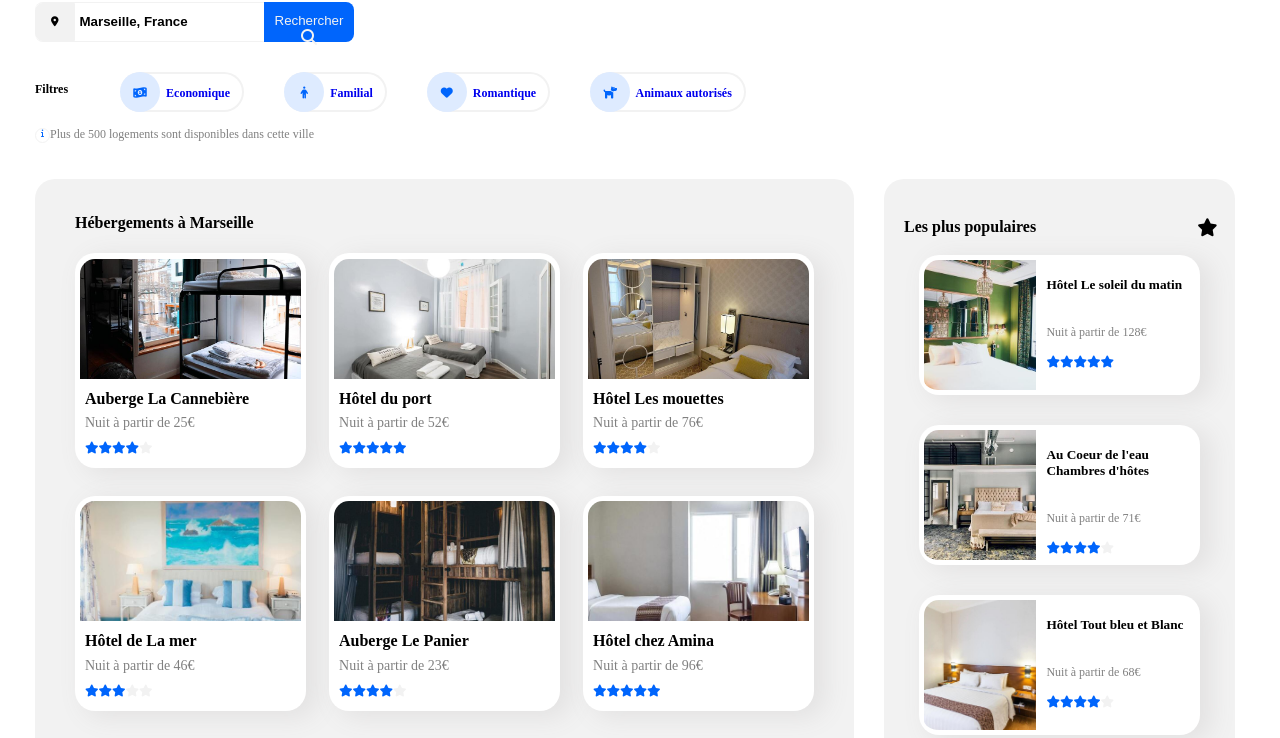
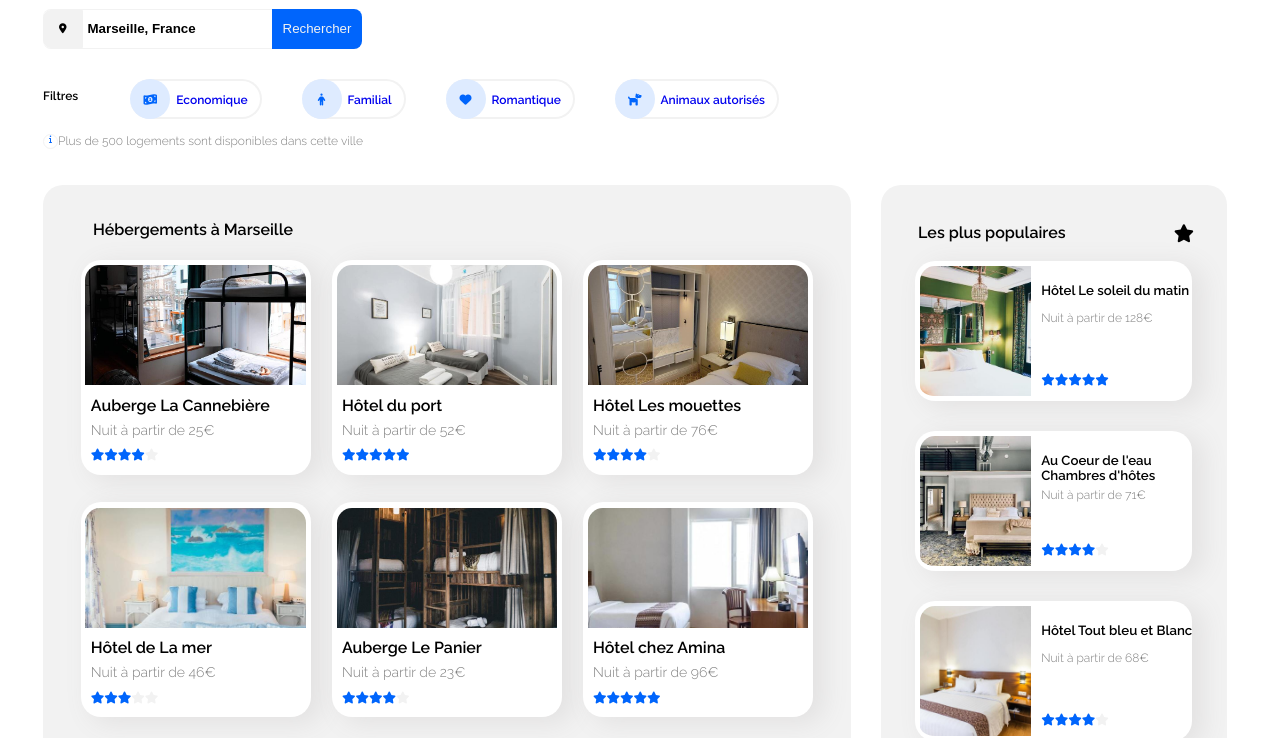
Before and after one commit to EricHerduin/OCProjet_2, a plain HTML site: page index.html in a window 1280 px wide. Shown: the part 136-874 px from the top of the page. Drawn offline with Linux system fonts and the light colour scheme; a web font is replaced by a local one.

Commit message:
Mise à jour complète des fichiers CSS et html

```diff
--- a/CSS/style.css
+++ b/CSS/style.css
@@ -1,25 +1,12 @@
-/* chatre des couleurs : Bleu : #0065FC - Bleu clair : #DEEBFF - Gris : #F2F2F2 */
+/* chartre des couleurs : Bleu : #0065FC - Bleu clair : #DEEBFF - Gris : #F2F2F2 */
 
-@font-face {
-  font-family: "Raleway";
-  src: url(/Fonts/Raleway/Raleway-VariableFont_wght.ttf)
-    format("woff2-variations");
-  font-weight: 125 950;
-  font-stretch: 75% 125%;
-  font-style: normal;
-}
 * {
   box-sizing: border-box;
 }
-
+/*initialisation générale de la page*/
 body {
   /*police de caractère du site*/
-  font-family: "Raleway";
-  height: 100%;
-  width: 100%;
-
-  max-width: 100%;
-  margin: 0px;
+  font-family: "Raleway", sans-serif;
 }
 a {
   text-decoration: none;
@@ -27,7 +14,6 @@ a {
 a:visited {
   color: black;
 }
-
 h1 {
   color: black;
   font-size: 18px;
@@ -37,11 +23,12 @@ h2 {
   color: black;
   font-size: 16px;
   padding-left: 20px;
+  font-weight: bold;
 }
 h5 {
   color: black;
+  font-weight: bold;
 }
-
 p {
   font-size: 12px;
   color: grey;
@@ -51,7 +38,6 @@ p {
 a:hover {
   cursor: pointer;
 }
-
 main {
   padding-left: 30px;
   padding-right: 40px;
@@ -69,7 +55,7 @@ header {
   height: 60px;
 }
 .logo {
-  width: 90px;
+  width: 110px;
   height: 50px;
   margin-left: 50px;
   margin-right: auto;
@@ -78,11 +64,9 @@ header {
   padding-left: 25px;
 }
 /*Positionnement et mise en forme Menu navigation */
-
 .menu {
   display: flex;
   flex-flow: row;
-
   width: 100%;
   height: 100%;
   justify-content: space-evenly;
@@ -104,12 +88,14 @@ header {
   color: #0065fc;
 }
 
+/*Paramètrage de la partie entête texte-Formulaire de recherche-Filtres*/
 .entete {
   display: flex;
   flex-flow: column;
   justify-content: flex-start;
   width: 100%;
 }
+
 /* Positionnement et Mise en Forme Section recherche*/
 .form {
   display: flex;
@@ -118,7 +104,6 @@ header {
   border-top: 1px solid #f2f2f2;
   border-bottom: 1px solid #f2f2f2;
   margin-bottom: 30px;
-
   border-top-left-radius: 8px;
   border-bottom-left-radius: 8px;
 }
@@ -134,7 +119,6 @@ header {
 }
 .zone_recherche {
   border: none;
-
   background-color: transparent;
   margin: 0px;
   padding: 5px;
@@ -147,7 +131,6 @@ header {
   background-color: transparent;
   color: #f2f2f2;
 }
-
 .search {
   border: none;
   text-align: center;
@@ -162,20 +145,21 @@ header {
 .search:hover {
   background: grey;
 }
+.fa-magnifying-glass {
+  visibility: hidden;
+}
 
-.fa-magnifying-glass {
-  display: none;
-}
+/*paramètrage container div Filtre */
 .flex1-container {
-  /*paramètrage container div Filtre */
   display: flex;
   flex-flow: row wrap;
   justify-content: start;
   font-size: 12px;
   font-weight: bold;
 }
+
+/*bordure-radius et positionnement texte des filtres */
 .filtre {
-  /*bordure-radius et positionnement texte des filtres */
   border: 2px solid #f2f2f2;
   height: 40px;
   line-height: 5px;
@@ -190,7 +174,6 @@ header {
   text-align: right;
   text-decoration: none;
 }
-
 .filtre:hover {
   background-color: #deebff;
   border: 2px solid #deebff;
@@ -219,13 +202,13 @@ header {
   color: #0065fc;
   background-color: #deebff;
 }
+
+/*Phrase résultat de la recherche Nombre d'hôtels*/
 .info {
-  /*Phrase résultat de la recherche Nombre d'hôtels*/
   display: flex;
   align-items: center;
   width: 100%;
 }
-
 .fa-info {
   /*Mise en forme du i information*/
   color: #0065fc;
@@ -252,7 +235,6 @@ header {
   flex-flow: column;
   justify-content: space-around;
   width: 70%;
-  max-width: 1100px;
   height: 100%;
   border-radius: 20px;
   margin-right: 30px;
@@ -262,7 +244,7 @@ header {
   /* titre de la fenetre des Hébergements */
   width: 100%;
   margin-top: 35px;
-  margin-left: 20px;
+  margin-left: 30px;
 }
 .cartes {
   /* positionnement des cartes Hotels*/
@@ -275,6 +257,7 @@ header {
 .card-hebergement {
   min-width: 30%;
   width: 30%;
+  min-width: 230px; /*min width pour lisibilité des cartes en responsive*/
   margin-left: 1%;
   margin-right: 1%;
   margin-top: 1%;
@@ -298,7 +281,6 @@ header {
 }
 .img-heberg {
   /* Marge des Images des hôtels */
-
   width: 96%;
   max-width: 98%;
   min-width: 85%;
@@ -308,7 +290,6 @@ header {
   margin-left: 2%;
   margin-right: 1%;
   margin-bottom: 0px;
-
   border-top-left-radius: 15px;
   border-top-right-radius: 15px;
 }
@@ -356,8 +337,9 @@ header {
 .afficherplus {
   width: 100%;
   margin-bottom: 30px;
-  margin-left: 40px;
+  margin-left: 50px;
 }
+
 /*Colonne des Hotels les plus populaires*/
 .flex-container-populaire {
   display: flex;
@@ -372,6 +354,7 @@ header {
   justify-content: space-around;
   line-height: 10px;
   margin-top: 30px;
+  margin-left: 5%;
 }
 .flex-container-populaire h2 {
   width: 70%;
@@ -380,7 +363,7 @@ header {
 .etoile-populaire {
   width: 30%;
   text-align: right;
-  padding-right: 5%;
+  padding-right: 10%;
 
   color: black;
   font-size: 18px;
@@ -408,18 +391,25 @@ header {
   margin-left: 5px;
   padding-bottom: 5px;
 }
-
 .card-populaire-texte {
   display: flex;
   flex-flow: column;
+  justify-content: space-between;
   width: 60%;
   padding-left: 10px;
 }
-
+.card-populaire-texte h5 {
+  margin-bottom: 0px;
+}
+.card-populaire-texte p {
+  margin-top: 5px;
+}
 .card-populaire-texte .fa-star {
   margin-left: 0px;
   color: #0065fc;
   font-size: 12px;
+  margin-bottom: 15px;
+  margin-top: 30px;
 }
 .card-populaire:nth-child(3) i:nth-child(5) {
   color: #f2f2f2;
@@ -427,14 +417,17 @@ header {
 .card-populaire:nth-child(4) i:nth-child(5) {
   color: #f2f2f2;
 }
+
 /*Partie Activités à Marseille*/
+.activity h2 {
+  padding-left: 0px; /*modification du padding du h2 Activité*/
+}
 .flex-container-activite {
   display: flex;
   flex-flow: column wrap;
   justify-content: flex-end;
   width: 100%;
   margin-right: 50px;
-
   height: 400px;
   margin-bottom: 40px;
 }
@@ -459,7 +452,6 @@ header {
   padding-top: 10px;
   color: black;
 }
-
 .card-activite img {
   visibility: visible;
   height: 360px;
@@ -474,7 +466,6 @@ header {
   visibility: visible;
   object-fit: cover;
 }
-
 .card-activite:nth-child(2) img {
   object-fit: cover;
   max-height: 81%;
@@ -492,24 +483,21 @@ header {
   object-fit: cover;
   height: 75%;
 }
-
+/*tailles des cartes activités*/
 .card-activite:nth-child(2) {
   height: 52%;
   max-height: 55%;
 }
-
 .card-activite:nth-child(3) {
   height: 40%;
   margin-top: auto;
 }
-
 .card-activite:nth-child(5) {
   height: 43%;
 
   margin-bottom: auto;
   margin-right: 0px;
 }
-
 .card-activite:nth-child(6) {
   height: 48%;
   margin-right: 0px;
@@ -523,7 +511,6 @@ header {
   flex-flow: row;
   justify-content: flex-start;
   width: 100%;
-
   background-color: #f2f2f2;
 }
 .flex-container-footer div {
@@ -531,7 +518,6 @@ header {
   flex-flow: column;
   justify-content: flex-start;
   padding-right: 17%;
-
   background-color: transparent;
 }
 .flex-container-footer div:nth-child(1) {
@@ -546,7 +532,7 @@ header {
 
 /*-----------------------------------------------------------------*/
 /*CSS pour Smartphone Breakpoint 768px*/
-@media screen and (max-device-width: 767px) {
+@media screen and (max-width: 768px) {
   html,
   body,
   main {
@@ -575,6 +561,7 @@ header {
     margin-left: auto;
     margin-right: auto;
     padding-bottom: 20px;
+    margin: 0px;
   }
   .menu {
     margin: 0px;
@@ -615,7 +602,7 @@ header {
   }
 
   .fa-magnifying-glass {
-    display: contents;
+    visibility: visible;
     background-color: #0065fc;
     text-align: center;
   }
--- a/index.html
+++ b/index.html
@@ -1,15 +1,21 @@
 <!DOCTYPE html>
-<html lang="fr">
+<html lang="en">
   <head>
     <meta charset="UTF-8" />
     <meta http-equiv="X-UA-Compatible" content="IE=edge" />
-    <meta name="viewport" content="width=device-width, initial-scale=1.0" />
+    <meta
+      content="width=device-width, initial-scale=1, maximum-scale=1, user-scalable=no"
+      name="viewport"
+    />
     <link
       rel="stylesheet"
       media="screen"
       type="text/css"
       href="/CSS/style.css"
     />
+    <style>
+      @import url("https://fonts.googleapis.com/css2?family=Raleway:ital,wght@0,100;0,200;0,300;0,600;1,900&display=swap");
+    </style>
     <title>Booki</title>
     <script
       src="https://kit.fontawesome.com/ef204fd57f.js"
@@ -49,8 +55,10 @@
             />
           </div>
           <div class="search">
-            <button class="buttonsearch" type="submit">Rechercher</button>
-            <i class="fa-solid fa-magnifying-glass"></i>
+            <div>
+              <button class="buttonsearch" type="submit">Rechercher</button>
+            </div>
+            <div><i class="fa-solid fa-magnifying-glass"></i></div>
           </div>
         </form>
 
```
Also changed, not shown: 1 other file.
